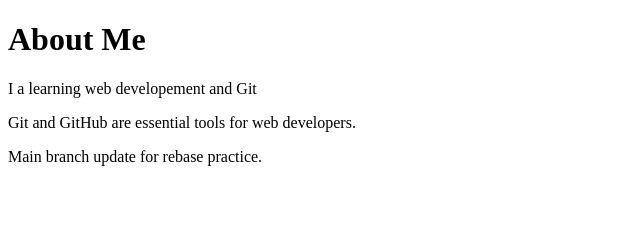
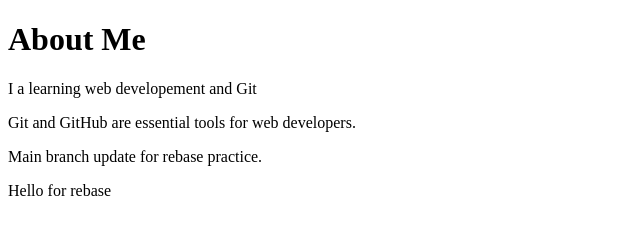
Before and after one commit to vijolouis01/git-practice, a plain HTML site: page about.html in a window 1280 px wide. Shown: the whole page, without its empty margins (0-640 px from the left). Drawn offline with Linux system fonts and the light colour scheme.

Commit message:
Update about page again

```diff
--- a/about.html
+++ b/about.html
@@ -10,5 +10,6 @@
     <p>I a learning web developement and Git</p>
     <p>Git and GitHub are essential tools for web developers.</p>
     <p>Main branch update for rebase practice.</p>
+    <p>Hello for rebase</p>
 </body>
 </html>
```
